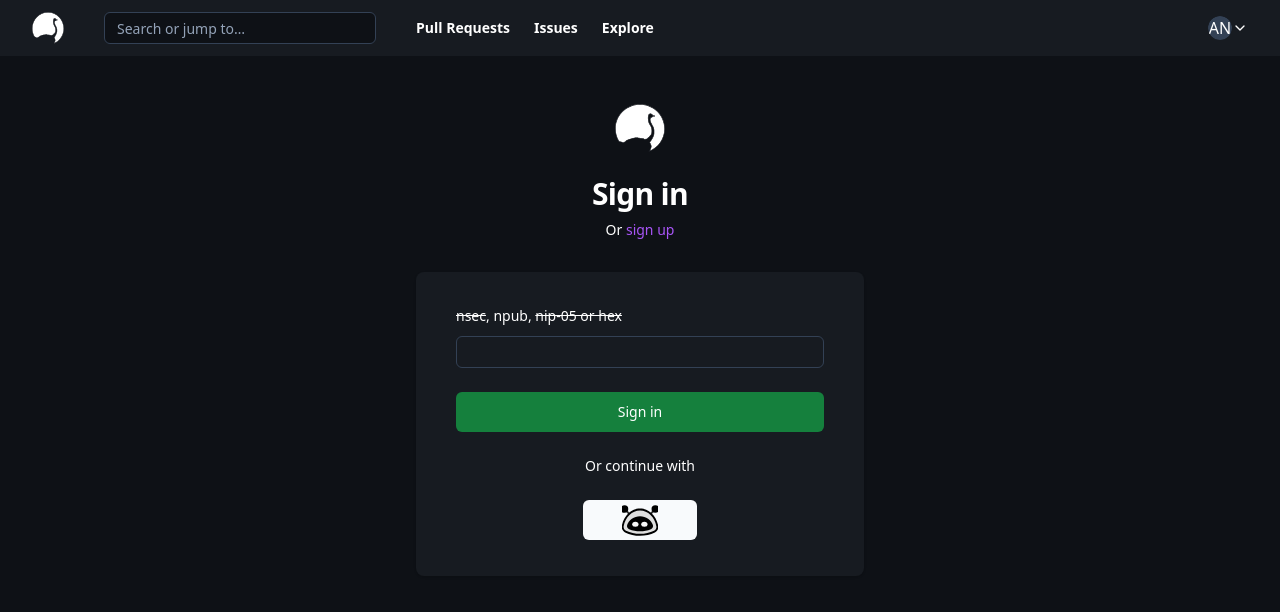
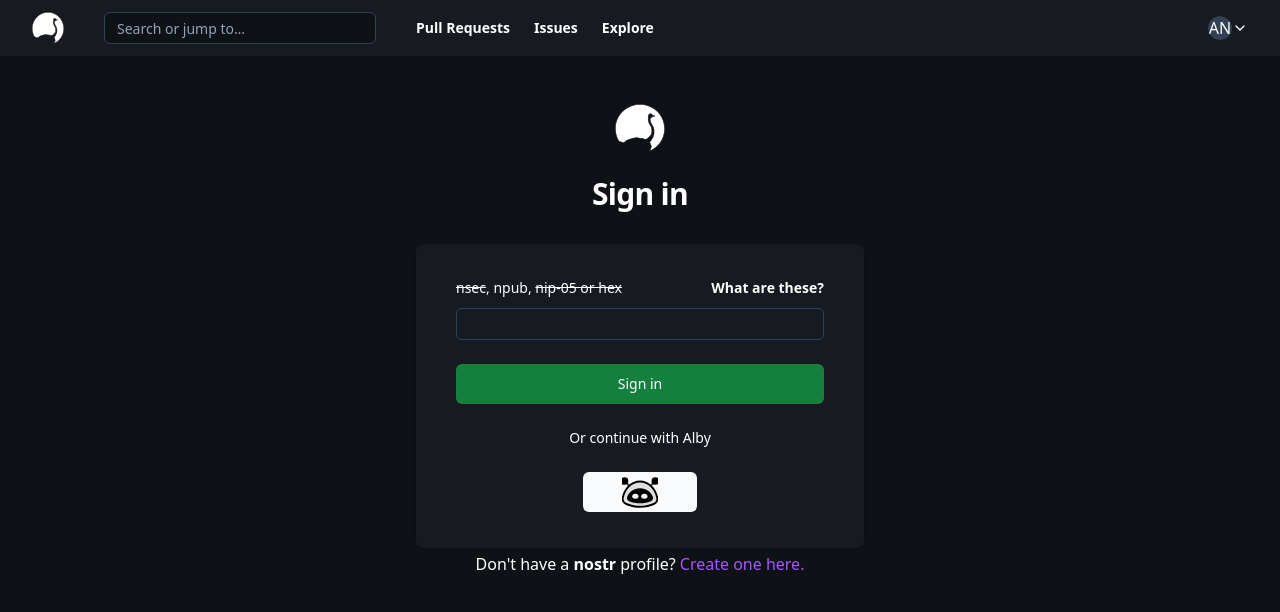
Before and after one commit to NostrGit/NostrGit, a Next.js app: page /login in a window 1280 px wide. Shown: the top 612 px of the page. Built offline with nearby package versions, Linux system fonts and the light colour scheme; what nostr-relaypool would draw is missing.

Commit message:
Design fixes to login UI

```diff
--- a/src/app/login/page.tsx
+++ b/src/app/login/page.tsx
@@ -39,18 +39,13 @@ export default function Login() {
           <h1 className="mt-6 text-center text-3xl font-bold tracking-tight">
             Sign in
           </h1>
-          <p className="mt-2 text-center text-sm text-gray-600">
-            Or{" "}
-            <a href="/signup" className="font-medium text-purple-500">
-              sign up
-            </a>
-          </p>
         </div>
 
         <div className="mt-8 sm:mx-auto sm:w-full sm:max-w-md">
           <div className="bg-[#171B21] py-8 px-4 shadow sm:rounded-lg sm:px-10">
             <form className="space-y-6" onSubmit={handleSubmit}>
               <div>
+                <div className="flex justify-between">
                   <label
                     htmlFor="key"
                     className="block text-sm font-medium leading-6"
@@ -58,6 +53,15 @@ export default function Login() {
                     <span className="line-through">nsec</span>, npub,{" "}
                     <span className="line-through">nip-05 or hex</span>
                   </label>
+                  <label
+                    htmlFor="key"
+                    className="text-sm font-medium leading-6"
+                  >
+                    <a href="https://nostr.how/get-started" className="font-bold ">
+                      What are these?
+                    </a>
+                  </label>
+                </div>
                 <div className="mt-2">
                   <Input
                     id="key"
@@ -84,7 +88,7 @@ export default function Login() {
             <div className="mt-6">
               <div className="relative">
                 <div className="relative flex justify-center text-sm">
-                  <span className="px-2">Or continue with</span>
+                  <span className="px-2">Or continue with Alby</span>
                 </div>
               </div>
 
@@ -105,6 +109,18 @@ export default function Login() {
               </div>
             </div>
           </div>
+          <div className="flex justify-center center mt-1">
+            <p>
+              Don't have a{" "}
+              <a href="https://nostr.how/">
+                <b>nostr</b>
+              </a>{" "}
+              profile?
+            </p>
+            <a href="/signup" className="font-medium text-purple-500 ml-1">
+              Create one here.
+            </a>
+          </div>
         </div>
       </div>
     </>
```
Lines whose indentation alone changed are shown as unchanged.
